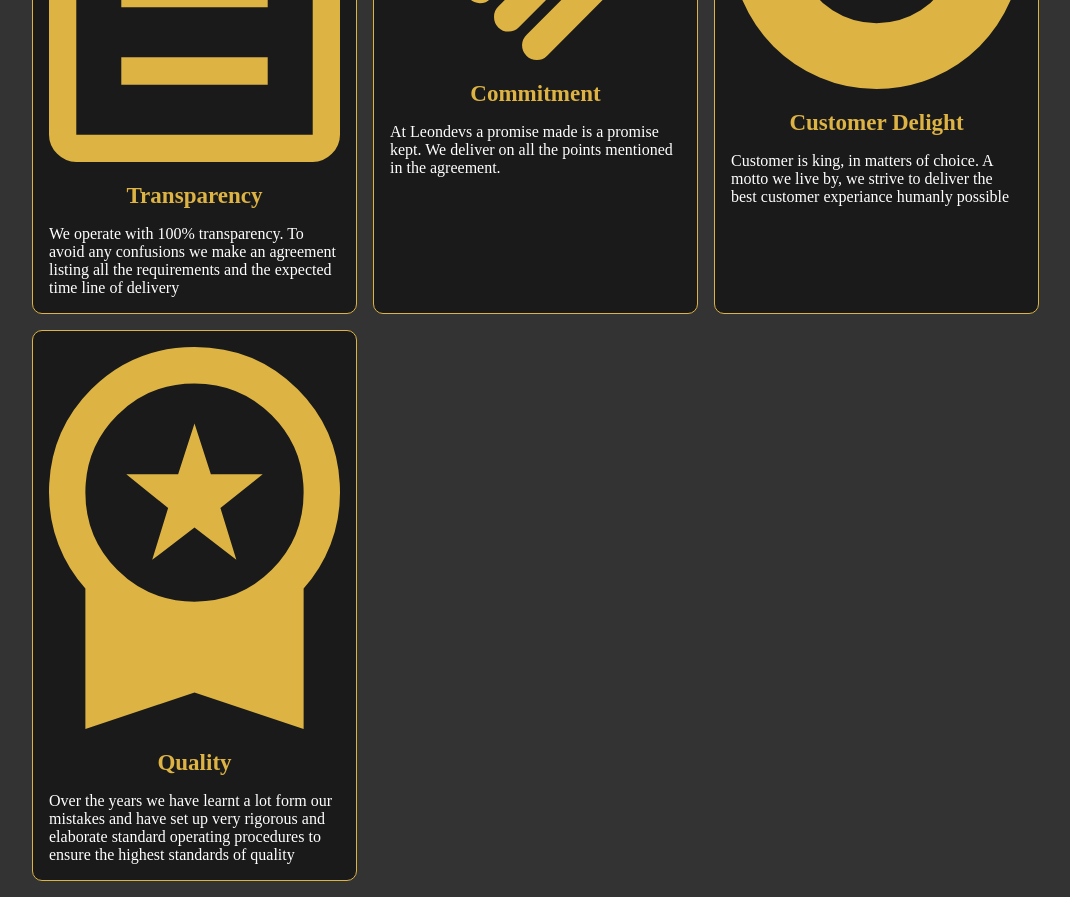
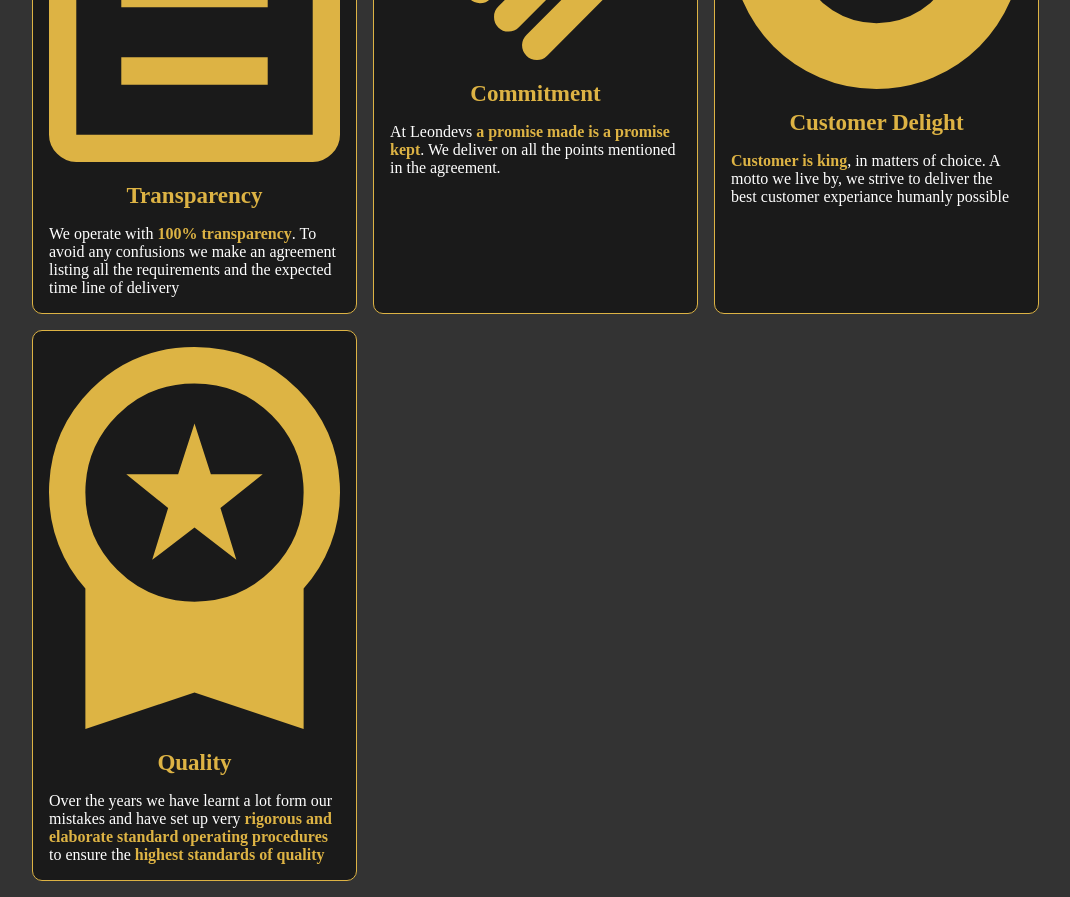
Before and after one commit to divyanshchahar/website, a Next.js app: page /aboutus in a window 1280 px wide. Shown: the part 280-1177 px from the top of the page, without its empty margins (96-1166 px from the left). Built offline with nearby package versions, Linux system fonts and the light colour scheme.

Commit message:
added styling

```diff
--- a/src/pages/aboutus.module.css
+++ b/src/pages/aboutus.module.css
@@ -14,6 +14,11 @@
   color: var(--typography-branding);
   text-align: center;
   margin: var(--spacing-m);
+}
+
+.highlightedText {
+  color: var(--typography-branding);
+  font-weight: 750;
 }
 
 /* ############# */
--- a/src/pages/aboutus.tsx
+++ b/src/pages/aboutus.tsx
@@ -49,9 +49,10 @@ const reasons = [
     reasonHeading: "Transparency",
     reasonBody: (
       <p>
-        We operate with 100% transparency. To avoid any confusions we make an
-        agreement listing all the requirements and the expected time line of
-        delivery
+        We operate with{" "}
+        <span className={styles.highlightedText}>100% transparency</span>. To
+        avoid any confusions we make an agreement listing all the requirements
+        and the expected time line of delivery
       </p>
     ),
   },
@@ -60,8 +61,11 @@ const reasons = [
     reasonHeading: "Commitment",
     reasonBody: (
       <p>
-        At Leondevs a promise made is a promise kept. We deliver on all the
-        points mentioned in the agreement.
+        At Leondevs{" "}
+        <span className={styles.highlightedText}>
+          a promise made is a promise kept
+        </span>
+        . We deliver on all the points mentioned in the agreement.
       </p>
     ),
   },
@@ -70,8 +74,9 @@ const reasons = [
     reasonHeading: "Customer Delight",
     reasonBody: (
       <p>
-        Customer is king, in matters of choice. A motto we live by, we strive to
-        deliver the best customer experiance humanly possible
+        <span className={styles.highlightedText}>Customer is king</span>, in
+        matters of choice. A motto we live by, we strive to deliver the best
+        customer experiance humanly possible
       </p>
     ),
   },
@@ -81,8 +86,14 @@ const reasons = [
     reasonBody: (
       <p>
         Over the years we have learnt a lot form our mistakes and have set up
-        very rigorous and elaborate standard operating procedures to ensure the
-        highest standards of quality
+        very{" "}
+        <span className={styles.highlightedText}>
+          rigorous and elaborate standard operating procedures
+        </span>{" "}
+        to ensure the{" "}
+        <span className={styles.highlightedText}>
+          highest standards of quality
+        </span>
       </p>
     ),
   },
```
